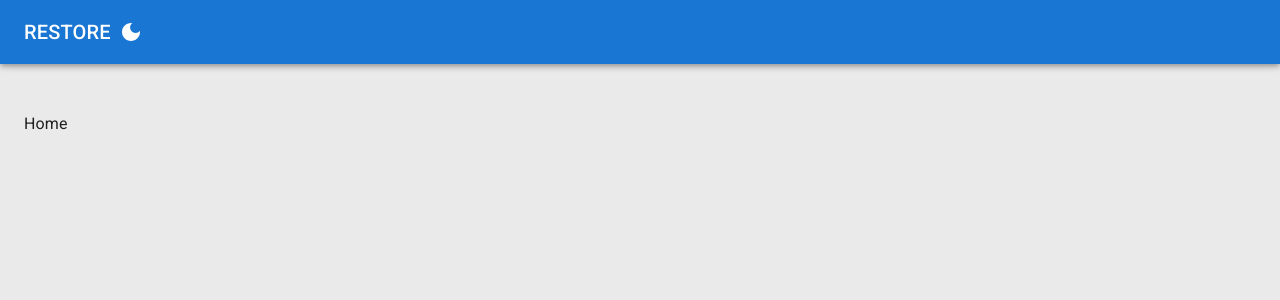
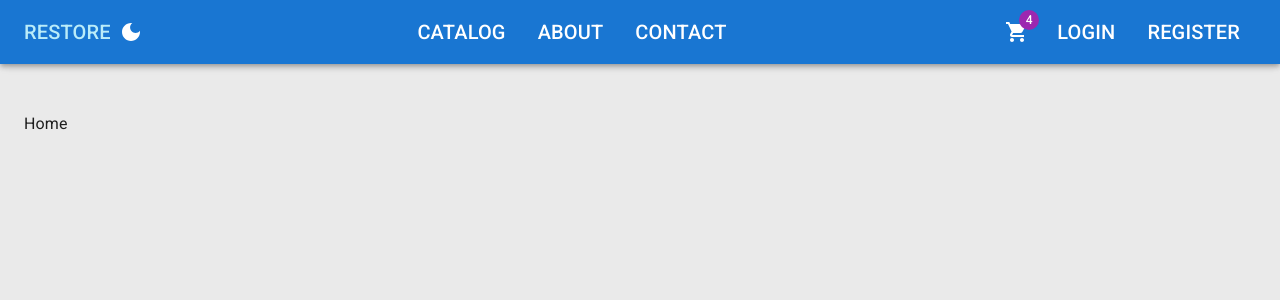
Before and after one commit to ThePowerSerg/restore-app, a React (Vite) app in the folder Restore/client-project/: page / in a window 1280 px wide. Shown: the top 300 px of the page. Built offline with nearby package versions, Linux system fonts and the light colour scheme.

Commit message:
fix navbar styling

```diff
--- a/Restore/client-project/src/app/layout/NavBar.tsx
+++ b/Restore/client-project/src/app/layout/NavBar.tsx
@@ -1,5 +1,30 @@
-import { DarkMode, LightMode } from "@mui/icons-material";
-import { AppBar, IconButton, Toolbar, Typography } from "@mui/material";
+import { DarkMode, LightMode, ShoppingCart} from "@mui/icons-material";
+import { AppBar, Badge, Box, IconButton, List, ListItem, Toolbar, Typography } from "@mui/material";
+import { NavLink } from "react-router";
+
+const navLinks = [
+   {title: 'catalog', path: '/catalog'},
+   {title: 'about', path: '/about'},
+   {title: 'contact', path: '/contact'}
+]
+
+const rightLinks = [
+   {title: 'login', path: '/login'},
+   {title: 'register', path: '/register'}
+]
+
+const navStyles = {
+   color: 'inherit',
+   typography: 'h6',
+   textDecoration: 'none',
+   '&:hover':{
+      color: 'grey.500'
+   },
+   '&.active': {
+      color: '#baecf9'
+   }
+}
+
 
 type Props = {
    toggleDarkMode: () => void;
@@ -10,11 +35,38 @@
 
   return (
      <AppBar position="fixed">
-        <Toolbar>
-            <Typography variant="h6">RESTORE</Typography>
-            <IconButton onClick={toggleDarkMode}>
-               {darkMode ? <LightMode sx={{color:'white'}}/> : <DarkMode sx={{color:'white'}} /> }
-            </IconButton>
+        <Toolbar sx={{display: 'flex', justifyContent: 'space-between', alignItems: 'center'}}>
+            <Box display='flex' alignItems='center'>
+               <Typography component={NavLink} sx={navStyles} to='/' variant="h6">RESTORE</Typography>
+               <IconButton onClick={toggleDarkMode}>
+                  {darkMode ? <LightMode sx={{color:'white'}}/> : <DarkMode sx={{color:'white'}} /> }
+               </IconButton>
+            </Box>
+
+            <List sx={{display: 'flex'}}>
+               {navLinks.map(({ title, path }) => (
+                  <ListItem component={NavLink} to={path} key={path} sx={navStyles}>
+                     {title.toUpperCase()}
+                  </ListItem>
+               ))}
+            </List>
+
+
+            <Box display='flex' alignItems='center'>
+               <IconButton size="large" sx={{color:'inherit'}}>
+                  <Badge badgeContent='4' color='secondary'>
+                     <ShoppingCart />
+                  </Badge>
+               </IconButton>
+
+               <List sx={{display: 'flex'}}>
+                  {rightLinks.map(({ title, path }) => (
+                     <ListItem component={NavLink} to={path} key={path} sx={navStyles}>
+                        {title.toUpperCase()}
+                     </ListItem>
+                  ))}
+               </List>
+            </Box>
         </Toolbar>
      </AppBar>
   )
--- a/Restore/client-project/src/features/about/About.tsx
+++ b/Restore/client-project/src/features/about/About.tsx
@@ -1,4 +1,3 @@
-import React from 'react'
 
 export default function About() {
   return (
--- a/Restore/client-project/src/features/contact/Contact.tsx
+++ b/Restore/client-project/src/features/contact/Contact.tsx
@@ -1,4 +1,3 @@
-import React from 'react'
 
 export default function Contact() {
   return (
--- a/Restore/client-project/src/features/home/Home.tsx
+++ b/Restore/client-project/src/features/home/Home.tsx
@@ -1,4 +1,4 @@
-import React from 'react'
+
 
 export default function Home() {
   return (
```
Also changed, not shown: 2 other files (tests, documents, lock files or other folders).
